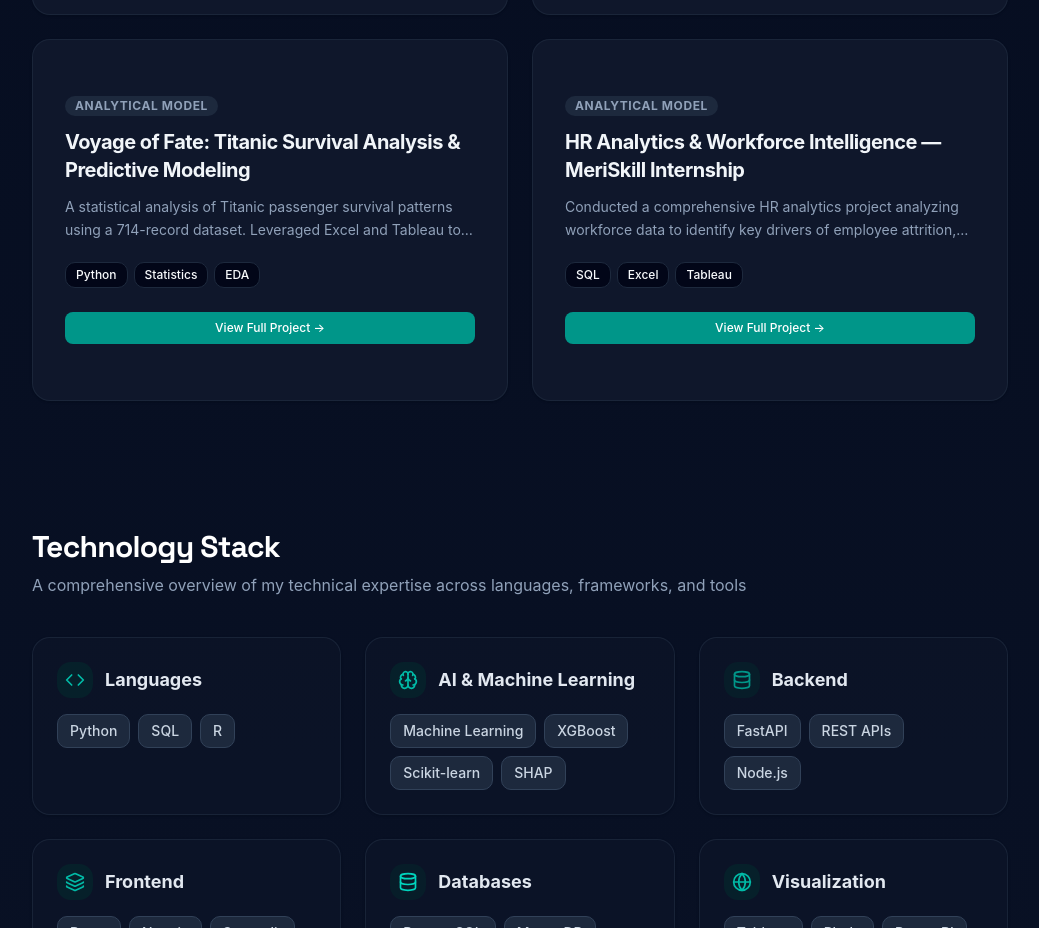
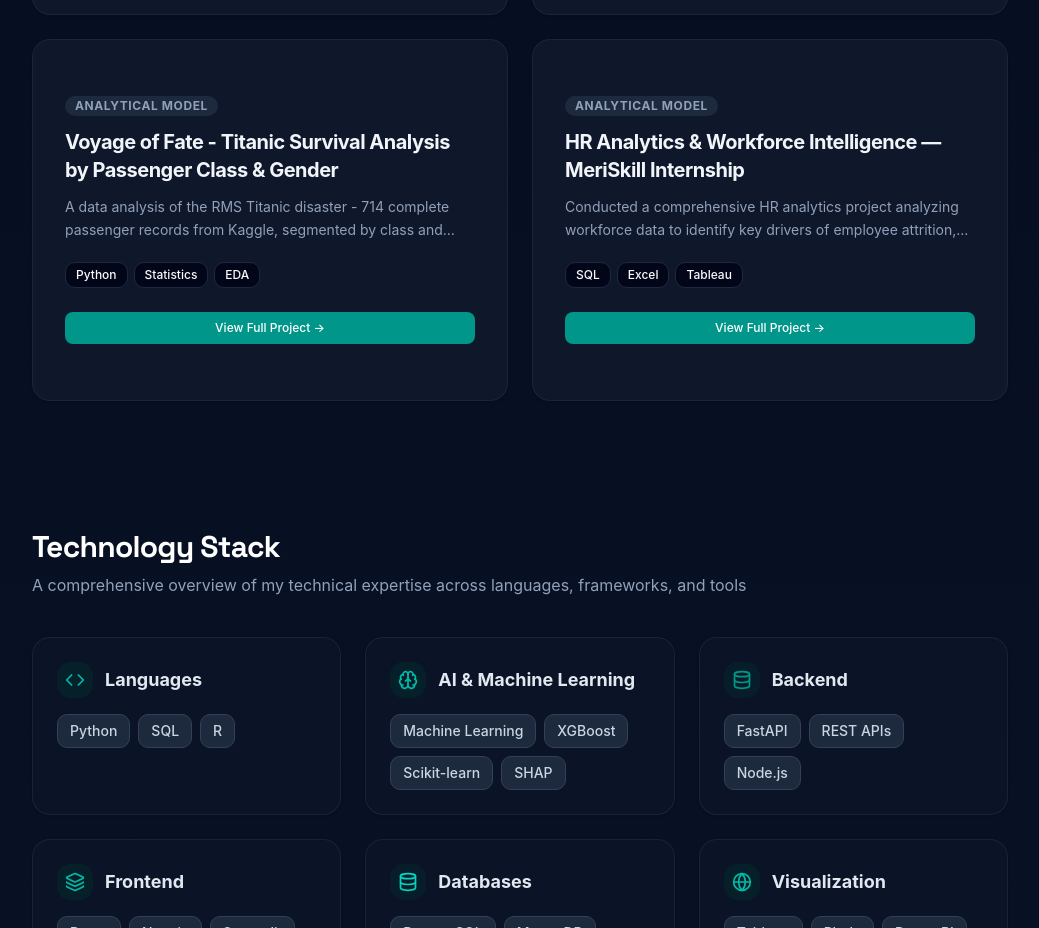
Before and after one commit to yemifatodu/my-portfolio, a React (Vite) app: page / in a window 1280 px wide. Shown: the part 3645-4573 px from the top of the page, without its empty margins (120-1159 px from the left). Built offline with nearby package versions, Linux system fonts and the light colour scheme.

Commit message:
Add Titanic Survival Analysis flagship project page

```diff
--- a/src/data/projects.js
+++ b/src/data/projects.js
@@ -94,9 +94,9 @@ export const projectData = [
     repo: "https://github.com/yemifatodu/SHOPPERS-TREND"
   },
   {
-    slug: "titanic",
-    title: "Voyage of Fate: Titanic Survival Analysis & Predictive Modeling",
-    description: "A statistical analysis of Titanic passenger survival patterns using a 714-record dataset. Leveraged Excel and Tableau to examine the impact of passenger class, gender and demographics on survival outcomes. Higher survival rates for first-class passengers and women highlighted socio-economic disparities.",
+    slug: "titanic-survival-analysis",
+    title: "Voyage of Fate - Titanic Survival Analysis by Passenger Class & Gender",
+    description: "A data analysis of the RMS Titanic disaster - 714 complete passenger records from Kaggle, segmented by class and gender, with a verified breakdown of who survived and why, plus an interactive Tableau dashboard.",
     method: "Python • Excel • Tableau • Data Cleaning • EDA • Dashboarding • Survival Analysis • Class & Gender Impact • Historical Data Interpretation",
     impact: "40.6% sample survival rate vs. 31.9% historical - First Class survived at 65.6% vs. 23.9% in Third Class",
     role: "Data Scientist",
```
Also changed, not shown: 2 other files (tests, documents, lock files or other folders).
